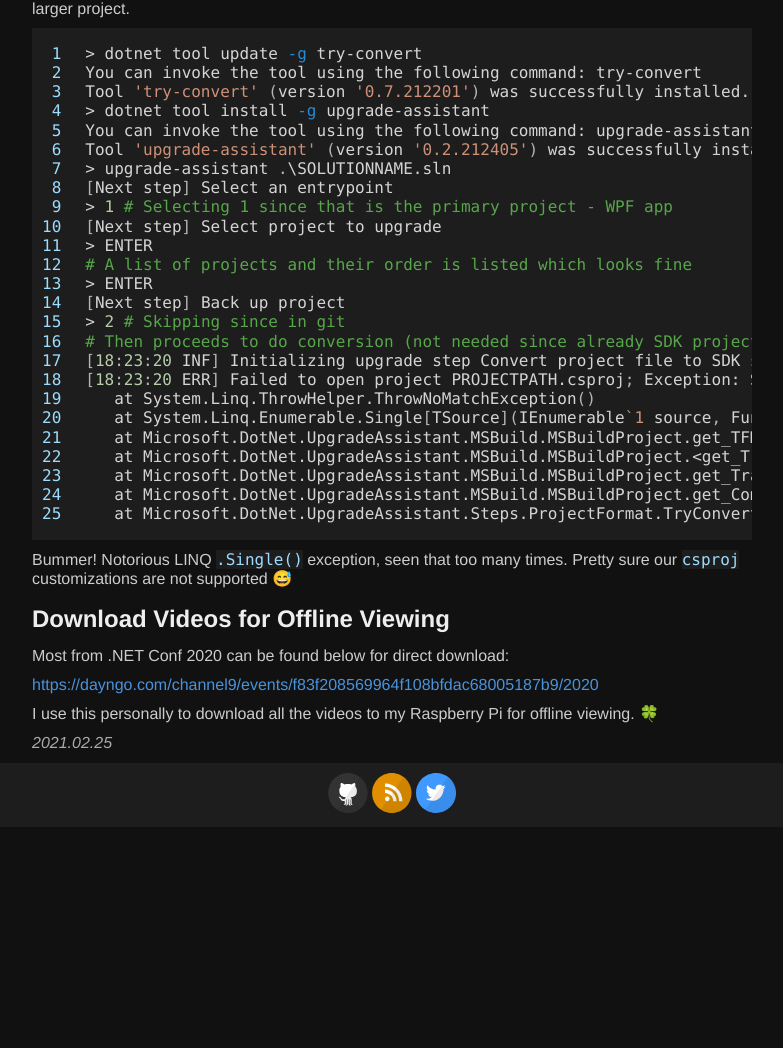
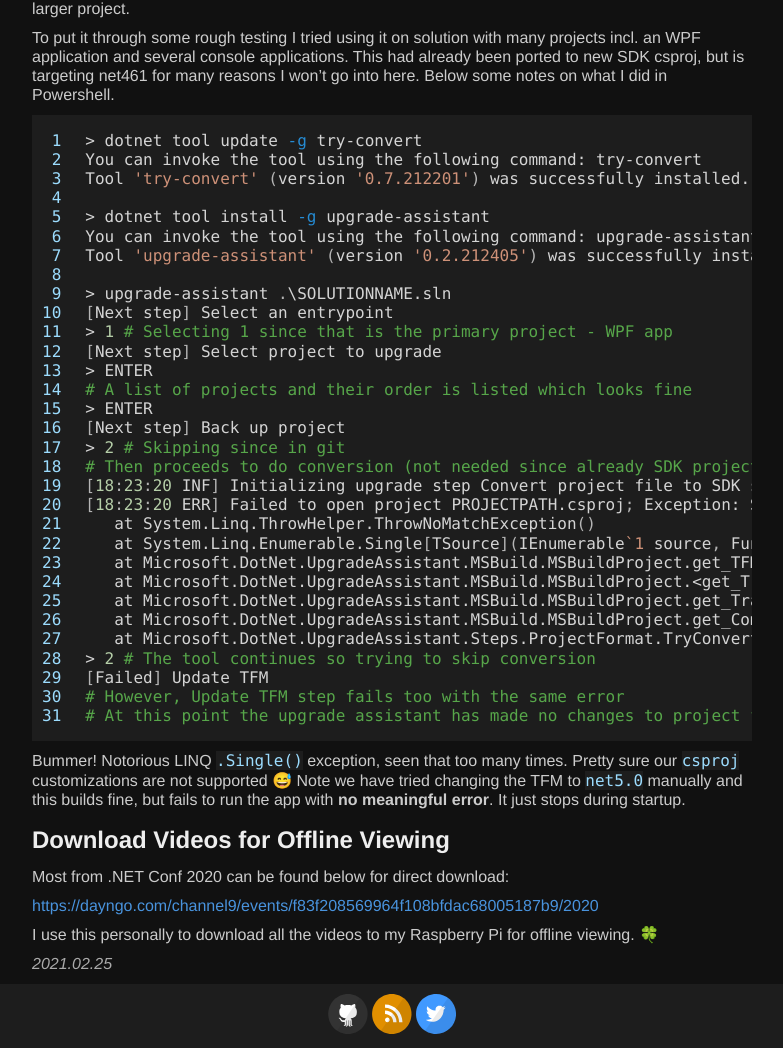
Before and after one commit to nietras/nietras.github.io, a Jekyll site: the page built from _posts/2021-02-25-dotnet-conf-2021.md, in a window 1280 px wide and 1400 px high, scrolled down 1801 px. Shown: the part 352-1400 px from the top of the window, without its empty margins (248-1031 px from the left). Built offline with Jekyll 4.4.1, drawn with Linux system fonts in a browser that asks for light colours; before the commit the page ends 2980 px from its top, so only the background shows below that.

Commit message:
more comments

````diff
--- a/_posts/2021-02-25-dotnet-conf-2021.md
+++ b/_posts/2021-02-25-dotnet-conf-2021.md
@@ -60,13 +60,18 @@ which are just copies of the official summary.
 for upgrading from .NET Framework to .NET 5. Covering upgrading BabySmash from
 .NET Framework 3.5 to .NET5 and a larger project.
 
+To put it through some rough testing I tried using it on solution with many projects incl. an WPF application
+and several console applications. This had already been ported to new SDK csproj, but is targeting net461
+for many reasons I won't go into here. Below some notes on what I did in Powershell.
 ```powershell
 > dotnet tool update -g try-convert
 You can invoke the tool using the following command: try-convert
 Tool 'try-convert' (version '0.7.212201') was successfully installed.
+
 > dotnet tool install -g upgrade-assistant
 You can invoke the tool using the following command: upgrade-assistant
 Tool 'upgrade-assistant' (version '0.2.212405') was successfully installed.
+
 > upgrade-assistant .\SOLUTIONNAME.sln
 [Next step] Select an entrypoint
 > 1 # Selecting 1 since that is the primary project - WPF app
@@ -86,8 +91,13 @@ Tool 'upgrade-assistant' (version '0.2.212405') was successfully installed.
    at Microsoft.DotNet.UpgradeAssistant.MSBuild.MSBuildProject.get_TransitivePackageReferences() in /_/src/components/Microsoft.DotNet.UpgradeAssistant.MSBuild/MSBuildProject.cs:line 194
    at Microsoft.DotNet.UpgradeAssistant.MSBuild.MSBuildProject.get_Components() in /_/src/components/Microsoft.DotNet.UpgradeAssistant.MSBuild/MSBuildProject.cs:line 74
    at Microsoft.DotNet.UpgradeAssistant.Steps.ProjectFormat.TryConvertProjectConverterStep.InitializeImpl(IUpgradeContext context) in /_/src/steps/Microsoft.DotNet.UpgradeAssistant.Steps.ProjectFormat/TryConvertProjectConverterStep.cs:line 108
+> 2 # The tool continues so trying to skip conversion
+[Failed] Update TFM
+# However, Update TFM step fails too with the same error
+# At this point the upgrade assistant has made no changes to project files
 ```
-Bummer! Notorious LINQ `.Single()` exception, seen that too many times. Pretty sure our `csproj` customizations are not supported 😅
+Bummer! Notorious LINQ `.Single()` exception, seen that too many times. Pretty sure our `csproj` customizations are not supported 😅 Note we have tried changing the TFM to `net5.0` manually and this builds fine, but fails
+to run the app with **no meaningful error**. It just stops during startup.
 
 
 ## Download Videos for Offline Viewing
````
